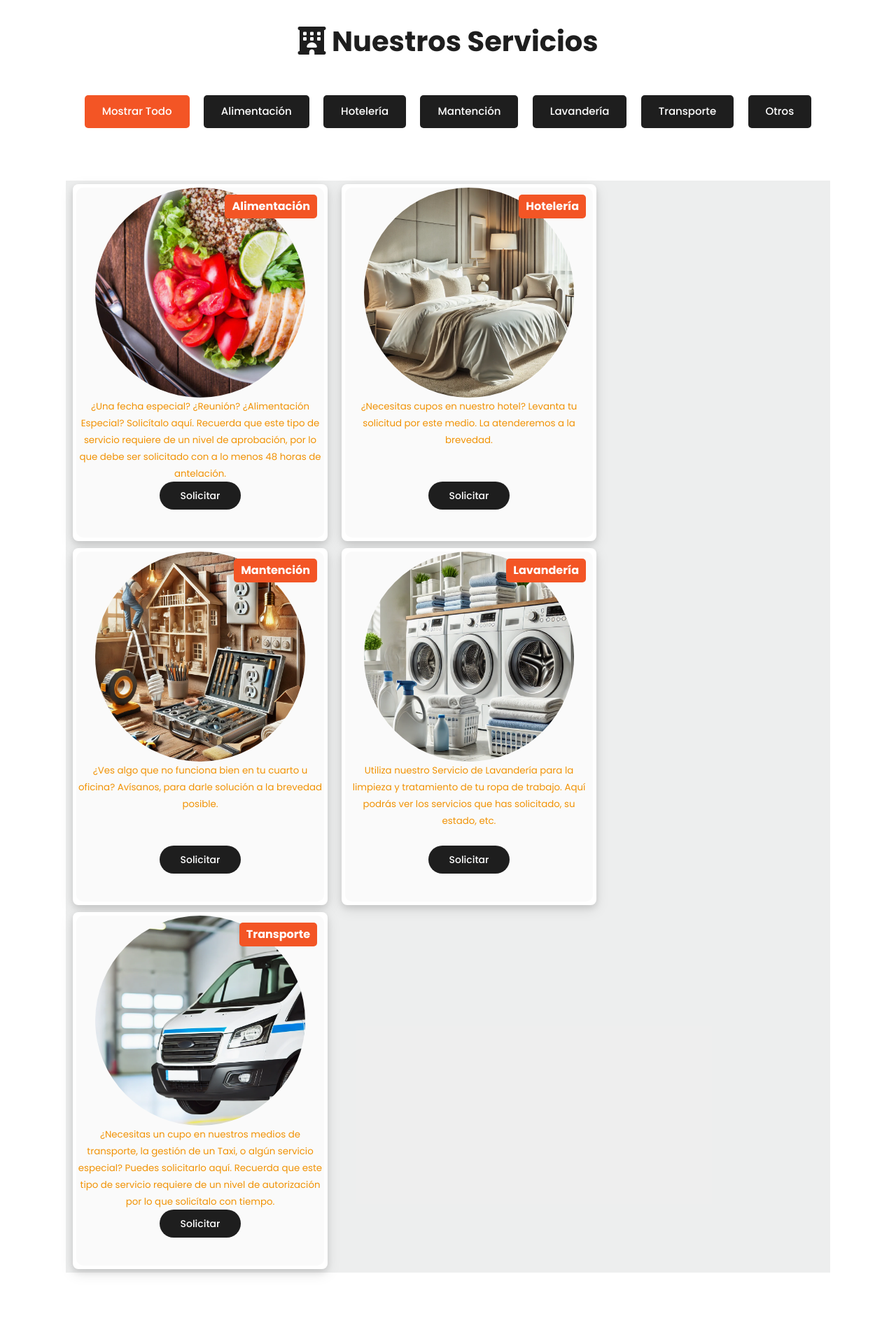
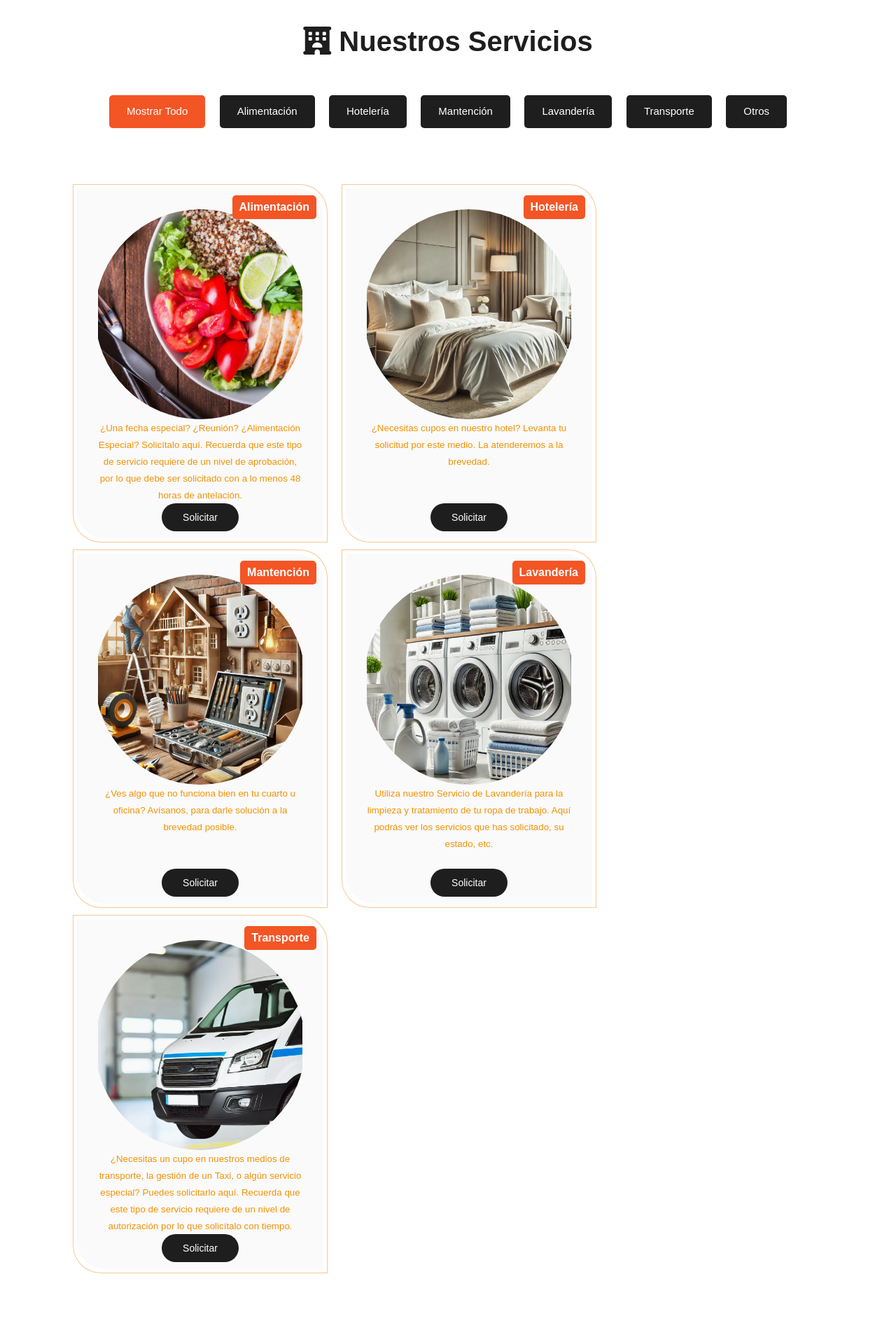
Before and after one commit to AiakosCl/GSER-solicitudes, a Django app: page / in a window 1280 px wide. Shown: the part 821-2741 px from the top of the page at 70% size. Run offline with Django 4.2, Linux system fonts and the light colour scheme; data comes from the database, SQL or seed files in the repository; both versions use the stored data as it was after the commit; parts of the project's set-up code (start-up, migrations or seed data) failed here and were passed over.

Commit message:
Actualización CSS

```diff
--- a/templates/includes/header.html
+++ b/templates/includes/header.html
@@ -26,31 +26,31 @@
                     <span class="visually-hidden">Next</span>
                 </button>
             </div>
-            <div class="overlay row" style="width: 100%;">
-                <div id="Contendor-cabecera overlay" class="col-md-6" style="width:100%;">
-                    <div class="d-flex h-100">
+            <div class="overlay row primera">
+                <div id="Contendor-cabecera overlay">
+                    <div>
                         <div class="text-white">
                             <img src="{% static 'images/Logo2-transparent.png' %}" alt="" width="300px" class="d-none d-md-block">
                             {% if user.is_authenticated %}
-                                <p>
-                                    <span class="mb-3 display-4 text-light typing-text">
+                                <div class="segunda">
+                                    <span class="mb-3 text-light">
                                         Bienvenido, {{user.first_name}}
                                     </span>
-                                </p>
+                                </div>
                             {% endif %}
-                            <p class="d-md-block">
+                            <div class="segunda d-md-block">
                                 <span
-                                class="{% if user.is_authenticated %}display-5 connected typing-text{% else %}text-light display-3 typing-text{% endif %}">
-                                Somos la Superintendencia de Servicios a las Personas.
+                                class="{% if user.is_authenticated %}connected{% else %}text-light{% endif %}">
+                                Somos la SSP
                                 </span>
-                            </p>
-                            <p class="d-md-block">
+                            </div>
+                            <div class="tercera d-md-block">
                                 <span
-                                class="text-light display-6 typing-text">
+                                class="text-light">
                                 División Andina
                                 </span>
-                            </p>
-                            <div class="d-md-block">
+                            </div>
+                            <div class="tercera d-md-block">
                                 <a data-mdb-ripple-init class="btn btn-outline-light btn-lg m-2" href="{% url 'contacto' %}" role="button"
                                 rel="nofollow">Contacto</a>
                                 <a data-mdb-ripple-init class="btn btn-outline-light btn-lg m-2" href="#contenido"
--- a/templates/includes/toasts.html
+++ b/templates/includes/toasts.html
@@ -2,7 +2,7 @@
     {% if messages %}
         {% for message in messages %}
             <div class="toast" role="alert" aria-live="assertive" aria-atomic="true" data-bs-delay="5000" data-bs-autohide="true">
-                <div class="toast-header">
+                <div class="toast-header"  style="border-radius: 0px 20px 0px 20px;">
                     {% if message.tags == "error" %}
                     <strong class="me-auto">🔴 Error</strong>
                     {% elif message.tags == "success" %}
@@ -12,7 +12,7 @@
                     {% endif %}
                     <button type="button" class="btn-close" data-bs-dismiss="toast" aria-label="Close"></button>
                 </div>
-                <div class="toast-body">
+                <div class="toast-body text-light">
                     {{ message }}
                 </div>
             </div>
--- a/templates/index.html
+++ b/templates/index.html
@@ -9,28 +9,28 @@
             <h1 class="text-center py-5"><i class="fa-solid fa-hotel"></i> Nuestros Servicios</h1>
             <ul class="properties-filter">
                 <li>
-                    <a class="is_active" href="#!" data-filter="*">Mostrar todo</a>
+                    <a class="filtro is_active" href="#!" data-filter="*">Mostrar todo</a>
                 </li>
                 <li>
-                    <a href="#!" data-filter=".alm">Alimentación</a>
+                    <a class="filtro" href="#!" data-filter=".alm">Alimentación</a>
                 </li>
                 <li>
-                    <a href="#!" data-filter=".hot">Hotelería</a>
+                    <a class="filtro" href="#!" data-filter=".hot">Hotelería</a>
                 </li>
                 <li>
-                    <a href="#!" data-filter=".man">Mantención</a>
+                    <a class="filtro" href="#!" data-filter=".man">Mantención</a>
                 </li>
                 <li>
-                    <a href="#!" data-filter=".lav">Lavandería</a>
+                    <a class="filtro" href="#!" data-filter=".lav">Lavandería</a>
                 </li>
                 <li>
-                    <a href="#!" data-filter=".tra">Transporte</a>
+                    <a class="filtro" href="#!" data-filter=".tra">Transporte</a>
                 </li>
                 <li>
-                    <a href="#!" data-filter=".otr">Otros</a>
+                    <a class="filtro" href="#!" data-filter=".otr">Otros</a>
                 </li>
             </ul>
-            <div class="properties-box row gx-5">
+            <div class="properties-box">
                 {% for areaservicio in areas %}
                 <div
                     class="card-3d properties-items col-12 col-lg-4 col-md-6 mb-30 {% if areaservicio.id == 1 %}alm{% elif areaservicio.id == 2 %}hot{% elif areaservicio.id == 3 %}man{% elif areaservicio.id == 4 %}lav{% elif areaservicio.id == 5 %}tra{% else %}otr{% endif %}">
--- a/templates/lavanderia.html
+++ b/templates/lavanderia.html
@@ -5,7 +5,7 @@
 {% block modals %}
 <!-- Modal -->
 <div class="modal fade" id="nuevoProductoModal" tabindex="-1" aria-labelledby="nuevoProductoModalLabel"
-    aria-hidden="true" style="background-color: rgba(0, 0, 0, 0.7);">
+    aria-hidden="true">
     <div class="modal-dialog modal-lg">
         <div class="modal-content" style="background-color: rgba(255, 255, 255);">
             <div class="modal-header">
--- a/templates/registration/login.html
+++ b/templates/registration/login.html
@@ -3,7 +3,7 @@
 {% block contenido %}
 
 <!-- Modal -->
-<div class="modal fade" id="nuevoProductoModal" tabindex="-1" aria-labelledby="nuevoProductoModalLabel" aria-hidden="true" style="background-color: rgba(255,255,255,0.7);">
+<div class="modal fade" id="nuevoProductoModal" tabindex="-1" aria-labelledby="nuevoProductoModalLabel" aria-hidden="true">
     <div class="modal-dialog modal-md" >
         <div class="modal-content">
             <div class="modal-header">
--- a/web/static/css/main_style.css
+++ b/web/static/css/main_style.css
@@ -1,4 +1,4 @@
-/*
+t/*
 
 TemplateMo 591 villa agency
 
--- a/web/static/css/style.css
+++ b/web/static/css/style.css
@@ -1,6 +1,14 @@
 html {
     scroll-behavior: smooth;
 
+}
+
+body {
+    text-align: center;
+    height: 100vh;
+    -webkit-backface-visibility: hidden;
+    -webkit-perspective: 1000;
+    -webkit-transform: translate3d(0, 0, 0);
 }
 
 img {
@@ -127,40 +223,47 @@
 .overlay h1 {
     color: white;
     /* Ajusta el color del texto según tus necesidades */
-    font-size: 24px;
+    font-size: clamp(16px, 4vw, 48px);
     /* Ajusta el tamaño del texto según tus necesidades */
 }
 
-#Cabecera h2, #Cabecera h3 {
+#Cabecera h2,
+#Cabecera h3 {
     color: white;
 }
 
+
+
+/* Fondo de los modales */
+.fade {
+    background-color: rgba(255, 255, 255, 0) !important;
+    backdrop-filter: blur(6px) !important;
+}
+
+/* Contenedor de las Cards de servicios */
 .properties-box {
     display: flex;
-    flex-wrap:wrap;
-    margin: 0px 0px 0px 0px;
+    flex-flow: row wrap;
     justify-content:space-between;
-    align-content: space-between;
     align-items: center;
-    min-height: 100vh;
-    background-color: #6062631c;
+    margin: 0 auto;
+
 }
 
-.properties-box:hover > :not(:hover) {
-    filter:blur(5px);
+
+.properties-box:hover> :not(:hover) {
+    filter: blur(5px);
     opacity: 0.5;
 }
 
 
 .properties-box .item {
+    flex-grow: 1;
     position: relative;
     overflow: hidden;
-    border-radius: 10px;
-    padding: 0px 0px 0px 0px;
     margin: 5px 5px 5px 5px;
     height: 500px;
-    flex-grow: 1;
-    flex-basis: 200;
+    border-radius: 0px 40px 0px 40px;
 }
 
 .properties-box .descripcion {
@@ -171,14 +274,16 @@
 .card-3d {
     background-color: white;
     padding: 5px;
-    border-radius: 8px;
-    box-shadow: 0 4px 8px rgba(0, 0, 0, 0.1), 0 6px 20px rgba(0, 0, 0, 0.1);
-    transition: transform 0.2s ease-in-out;
+    border-radius: 0px 40px 0px 40px;
+    border: 1px solid rgba(236, 125, 6, 0.432);
+
 }
 
 .card-3d:hover {
-    transform: translateY(-10px); /* Desplaza la card hacia arriba al pasar el ratón */
-    box-shadow: 0 8px 16px rgba(0, 0, 0, 0.2), 0 12px 40px rgba(0, 0, 0, 0.2); /* Sombra más intensa */
+    transform: translateY(-10px);
+    /* Desplaza la card hacia arriba al pasar el ratón */
+    box-shadow: 0 4px 8px rgb(236, 125, 6), 0 6px 20px rgb(236, 125, 6);
+    transition: transform 0.2s ease-in-out;
 }
 
 
@@ -272,10 +377,24 @@
     background-color: #f35525;
 }
 
-.modal-content {
-    background-color: rgba(0, 0, 0, 0.5);
-    color: lightgray;
+.filtro::after {
+    content: "";
+    position: absolute;
+    left: 0;
+    bottom: -5px;
+    width: 0;
+    height: 2px;
+    background-color:#f35525;
+    transition: 0.3s ease;
 }
+
+.filtro:hover::after {
+    width: 100%;
+}
+
+
+
+
 
 .messages {
     list-style-type: none;
```
Also changed, not shown: other parts of web/static/css/style.css (+110 -22 lines), db.sqlite3.
